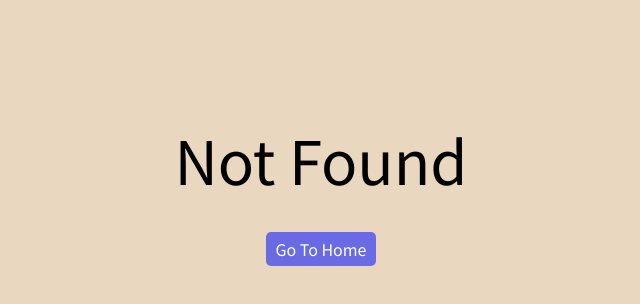
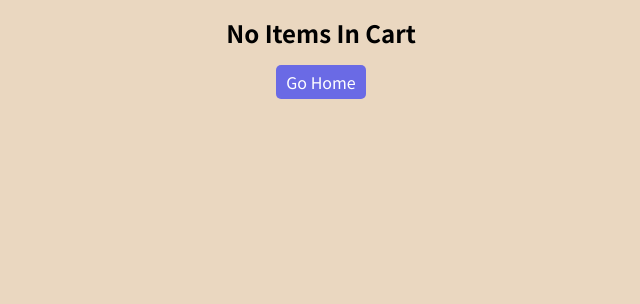
Before and after one commit to serhiyhvala/restaurant-app, a Next.js app: page /cart in a window 1280 px wide. Before the commit this address had no page. Shown: the top 304 px of the page, without its empty margins (319-959 px from the left). Built offline with nearby package versions, Linux system fonts and the light colour scheme.

Commit message:
Create Cart Page

```diff
--- /dev/null
+++ b/app/cart/cart.module.scss
@@ -0,0 +1,17 @@
+.container {
+	margin: 0 auto;
+	max-width: var(--width-container);
+	padding: 15px;
+	display: flex;
+	gap: 20px;
+	justify-content: center;
+	align-items: center;
+	flex-wrap: wrap;
+}
+
+.wrapper {
+	display: flex;
+	flex-direction: column;
+	justify-content: center;
+	align-items: center;
+}
--- /dev/null
+++ b/app/cart/page.tsx
@@ -0,0 +1,34 @@
+'use client'
+
+import { clearCart } from '@store/slices/cartSlice'
+import Button from '@ui/Button'
+
+import CartList from '@components/CartList'
+import Form from '@components/Form'
+
+import { useAppDispatch, useAppSelector } from '@hooks/index'
+
+import styles from './cart.module.scss'
+
+const Cart = () => {
+	const { cartItems, totalPrice } = useAppSelector(state => state.cart)
+	const dispatch = useAppDispatch()
+	const isCartEmpty = cartItems.length === 0
+	return (
+		<section className={styles.wrapper}>
+			<div className={styles.container}>
+				{isCartEmpty ? (
+					<h2>No Items In Cart</h2>
+				) : (
+					<>
+						<Form />
+						<CartList />
+					</>
+				)}
+			</div>
+			<Button link='/'>Go Home</Button>
+		</section>
+	)
+}
+
+export default Cart
```
